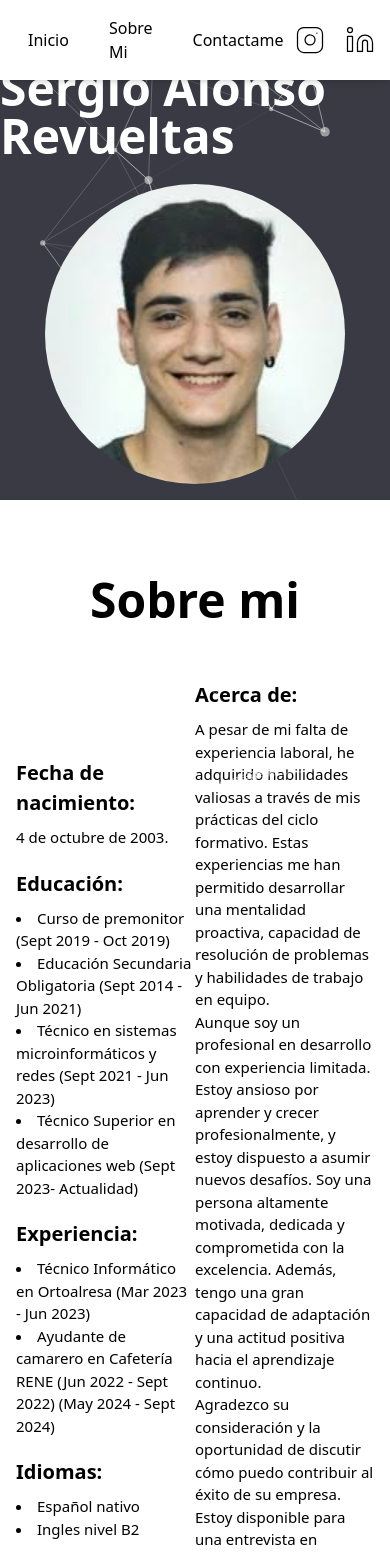
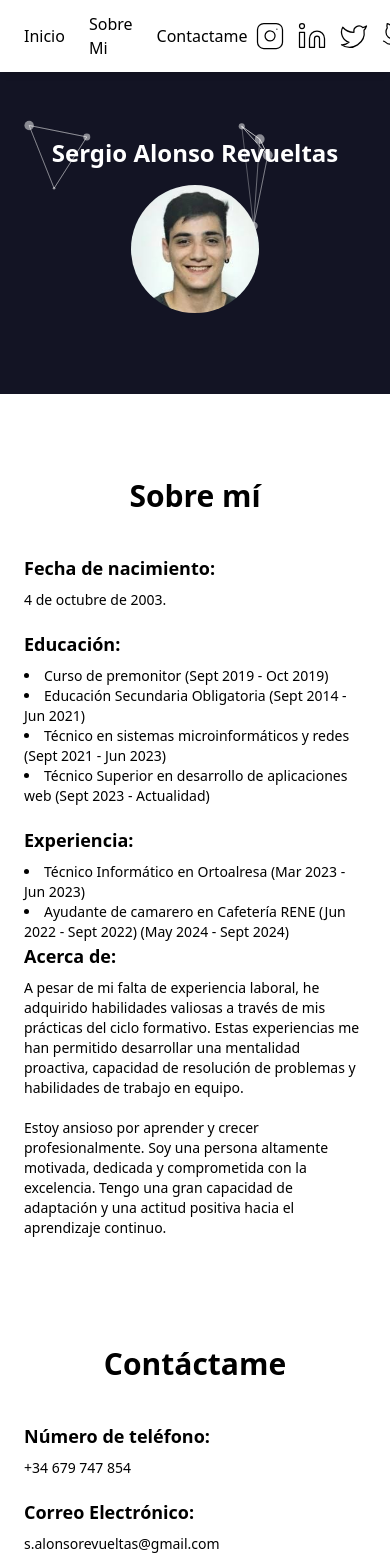
Before and after one commit to salonso13/Portfolio, a Next.js app: page / in a window 390 px wide. Shown: the top 1555 px of the page. Built offline with nearby package versions, Linux system fonts and the light colour scheme; a web font is replaced by a local one.

Commit message:
Contact and all responsive

```diff
--- a/app/globals.css
+++ b/app/globals.css
@@ -3,19 +3,20 @@
 @tailwind utilities;
 
 html,
-body{
+body {
   color: #000000;
   background: #ffffff;
+  font-size: 16px;
 }
 
-main{
+main {
   background: #747474;
   height: 100vh;
   height: 100dvh;
 }
 
 @layer utilities {
-  .text-balance{
-    text-wrap : balance;
+  .text-balance {
+    text-wrap: balance;
   }
 }
--- a/app/page.tsx
+++ b/app/page.tsx
@@ -1,25 +1,26 @@
-import CoverParticles from "@/components/cover-particles";
 import TransitionPage from "@/components/transition-page";
-import Photo from "@/components/photo"
+import Photo from "@/components/photo";
 import AboutMe from "@/components/about-me";
+import ContactMe from "@/components/contac";
 
 export default function Home() {
   return (
-    <main>
-      <TransitionPage />
-      <div className="flex min-h-[30vh] bg-norepeat bg-gradient-cover">
-        <CoverParticles />
+    <div>
+      {/* Sección de Foto */}
+      <div>
+        <TransitionPage />
         <Photo />
       </div>
 
-      <div id="about-me" className="min-h-[100vh] bg-white ">
-        <AboutMe/>
+      {/* Sección "Sobre Mi" */}
+      <div id="about-me">
+        <AboutMe />
       </div>
 
-      <div id="contactame" className="min-h-[100vh] bg-secondary">
-        <h2>Contáctame</h2>
-        <p>Contenido de contacto...</p>
+      {/* Sección "Contáctame" */}
+      <div id="contactame">
+        <ContactMe/>
       </div>
-    </main>
+    </div>
   );
 }
--- a/components/about-me.tsx
+++ b/components/about-me.tsx
@@ -2,54 +2,53 @@
 
 const AboutMe = () => {
   return (
-        <div className="w-full pt-[56px] z-20">
+    <div className="w-full pt-16 md:pt-20 z-20">
       <div className="flex justify-center pt-5">
-                <h1 className="text-5xl font-bold text-black mb-4 z-10">
-                    Sobre mi
+        <h1 className="text-3xl sm:text-4xl md:text-5xl font-bold text-black mb-4 z-10">
+          Sobre mí
         </h1>
       </div>
-            <div className="flex items-center px-4 py-2 pt-10 z-10">
-                <div className="flex-column items-center gap-4 w-[60%] z-10">
-                    <h1 className="text-[20px] font-bold">Fecha de nacimiento:</h1>
-                    <p className="text-[15px] pt-2">4 de octubre de 2003.</p>
+      <div className="flex flex-col md:flex-row items-start px-4 md:px-16 py-6 md:py-10 z-10">
+        {/* Columna Izquierda */}
+        <div className="w-full md:w-1/2 px-2 md:px-5 z-10">
+          <h1 className="text-lg sm:text-xl md:text-2xl font-bold">Fecha de nacimiento:</h1>
+          <p className="text-sm sm:text-base pt-2">4 de octubre de 2003.</p>
 
-                    <h1 className="text-[20px] font-bold pt-5">Educación:</h1>
-                    <ul className="list-disc list-inside text-[15px] pt-2">
+          <h1 className="text-lg sm:text-xl md:text-2xl font-bold pt-5">Educación:</h1>
+          <ul className="list-disc list-inside text-sm sm:text-base pt-2">
             <li>Curso de premonitor (Sept 2019 - Oct 2019)</li>
             <li>Educación Secundaria Obligatoria (Sept 2014 - Jun 2021)</li>
             <li>Técnico en sistemas microinformáticos y redes (Sept 2021 - Jun 2023)</li>
-                        <li>Técnico Superior en desarrollo de aplicaciones web (Sept 2023- Actualidad)</li>
+            <li>Técnico Superior en desarrollo de aplicaciones web (Sept 2023 - Actualidad)</li>
           </ul>
-                    <h1 className="text-[20px] font-bold pt-5">Experiencia:</h1>
-                    <ul className="list-disc list-inside text-[15px] pt-2">
+
+          <h1 className="text-lg sm:text-xl md:text-2xl font-bold pt-5">Experiencia:</h1>
+          <ul className="list-disc list-inside text-sm sm:text-base pt-2">
             <li>Técnico Informático en Ortoalresa (Mar 2023 - Jun 2023)</li>
             <li>Ayudante de camarero en Cafetería RENE (Jun 2022 - Sept 2022) (May 2024 - Sept 2024)</li>
           </ul>
-                    <h1 className="text-[20px] font-bold pt-5">Idiomas:</h1>
-                    <ul className="list-disc list-inside text-[15px] pt-2">
-                        <li>Español nativo</li>
-                        <li>Ingles nivel B2</li>
-                    </ul>
+        </div>
 
-                </div>
-                <div className="flex-column items-center gap-4 w-[60%]">
-                    <h1 className="text-[20px] font-bold">Acerca de:</h1>
-                    <p className="text-[15px] pt-2">A pesar de mi falta de experiencia laboral, he adquirido habilidades valiosas a través de mis
-                        prácticas del ciclo formativo. Estas experiencias me han permitido desarrollar una mentalidad
-                        proactiva, capacidad de resolución de problemas y habilidades de trabajo en equipo.
-                        <br/>
-                        Aunque soy un profesional en desarrollo con experiencia limitada. Estoy ansioso por aprender y
-                        crecer profesionalmente, y estoy dispuesto a asumir nuevos desafíos. Soy una persona
-                        altamente motivada, dedicada y comprometida con la excelencia. Además, tengo una gran
-                        capacidad de adaptación y una actitud positiva hacia el aprendizaje continuo.
-                        <br/>
-                        Agradezco su consideración y la oportunidad de discutir cómo puedo contribuir al éxito de su
-                        empresa. Estoy disponible para una entrevista en persona o por teléfono para profundizar en mi
-                        perfil y mis capacidades.</p>
+        {/* Columna Derecha */}
+        <div className="w-full md:w-1/2 px-2 md:px-5 z-10">
+          <h1 className="text-lg sm:text-xl md:text-2xl font-bold">Acerca de:</h1>
+          <p className="text-sm sm:text-base pt-2">
+            A pesar de mi falta de experiencia laboral, he adquirido habilidades
+            valiosas a través de mis prácticas del ciclo formativo. Estas
+            experiencias me han permitido desarrollar una mentalidad proactiva,
+            capacidad de resolución de problemas y habilidades de trabajo en
+            equipo.
+          </p>
+          <p className="text-sm sm:text-base pt-5">
+            Estoy ansioso por aprender y crecer profesionalmente. Soy una
+            persona altamente motivada, dedicada y comprometida con la
+            excelencia. Tengo una gran capacidad de adaptación y una actitud
+            positiva hacia el aprendizaje continuo.
+          </p>
         </div>
       </div>
     </div>
   );
-}
+};
 
 export default AboutMe;
--- /dev/null
+++ b/components/contac.tsx
@@ -0,0 +1,27 @@
+"use client";
+
+const ContactMe = () => {
+  return (
+    <div className="w-full pt-16 md:pt-20 z-20">
+      <div className="flex justify-center pt-5">
+        <h1 className="text-3xl sm:text-4xl md:text-5xl font-bold text-black mb-4 z-10">
+          Contáctame
+        </h1>
+      </div>
+      <div className="flex flex-col items-start px-4 md:px-16 py-6 md:py-10 z-10">
+        <div className="w-full px-2 md:px-5 z-10">
+          <h1 className="text-lg sm:text-xl md:text-2xl font-bold">Número de teléfono:</h1>
+          <p className="text-sm sm:text-base pt-2">+34 679 747 854</p>
+
+          <h1 className="text-lg sm:text-xl md:text-2xl font-bold pt-5">Correo Electrónico:</h1>
+          <p className="text-sm sm:text-base pt-2">s.alonsorevueltas@gmail.com</p>
+
+          <h1 className="text-lg sm:text-xl md:text-2xl font-bold pt-5">Localidad:</h1>
+          <p className="text-sm sm:text-base pt-2">Madrid, España</p>
+        </div>
+      </div>
+    </div>
+  );
+};
+
+export default ContactMe;
--- a/components/cover-particles.tsx
+++ b/components/cover-particles.tsx
@@ -1,12 +1,12 @@
-"use client"
-import {useEffect, useState } from "react";
+"use client";
+import { useEffect, useState } from "react";
 import Particles, { initParticlesEngine } from "@tsparticles/react";
 import { loadSlim } from "@tsparticles/slim";
 
-
 const CoverParticles = () => {
   // eslint-disable-next-line @typescript-eslint/no-unused-vars
-    const [ init, setInit ] = useState(false);
+  const [init, setInit] = useState(false);
+
   useEffect(() => {
     initParticlesEngine(async (engine) => {
       await loadSlim(engine);
@@ -16,36 +16,23 @@ const CoverParticles = () => {
   }, []);
 
   return (
-        <div className="w-[0px] z-0">
     <Particles
       id="tsparticles"
       options={{
+        fullScreen: false, // Esto asegura que las partículas no ocupen toda la pantalla.
         fpsLimit: 120,
         interactivity: {
           events: {
-                        onClick: {
-                            enable: true,
-                            mode: "push",
-                        },
-                        onHover: {
-                            enable: true,
-                            mode: "repulse",
-                        },
+            onClick: { enable: true, mode: "push" },
+            onHover: { enable: true, mode: "repulse" },
           },
           modes: {
-                        push: {
-                            quantity: 4,
-                        },
-                        repulse: {
-                            distance: 200,
-                            duration: 0.4,
-                        },
+            push: { quantity: 4 },
+            repulse: { distance: 200, duration: 0.4 },
           },
         },
         particles: {
-                    color: {
-                        value: "#ffffff",
-                    },
+          color: { value: "#ffffff" },
           links: {
             color: "#ffffff",
             distance: 150,
@@ -56,34 +43,20 @@ const CoverParticles = () => {
           move: {
             direction: "none",
             enable: true,
-                        outModes: {
-                            default: "bounce",
-                        },
+            outModes: { default: "bounce" },
             random: false,
             speed: 1,
             straight: false,
           },
-                    number: {
-                        density: {
-                            enable: true,
-                        },
-                        value: 200,
-                    },
-                    opacity: {
-                        value: 0.5,
-                    },
-                    shape: {
-                        type: "circle",
-                    },
-                    size: {
-                        value: { min: 1, max: 5 },
-                    },
+          number: { density: { enable: true }, value: 200 },
+          opacity: { value: 0.5 },
+          shape: { type: "circle" },
+          size: { value: { min: 1, max: 5 } },
         },
         detectRetina: true,
       }}
     />
-        </div>
   );
-}
+};
 
 export default CoverParticles;
--- a/components/naavbar.tsx
+++ b/components/naavbar.tsx
@@ -8,32 +8,38 @@ const Navbar = () => {
   const handleScroll = (id: string) => {
     const section = document.getElementById(id);
     if (section) {
-      section.scrollIntoView({ behavior: "smooth" }); // Desplazamiento suave
+      section.scrollIntoView({ behavior: "smooth" });
     }
   };
 
   return (
-    <MotionTransition position="right" className="fixed top-0 left-0 w-full z-50 bg-white shadow-md">
+    <MotionTransition
+      position="right"
+      className="fixed top-0 left-0 w-full z-50 bg-white shadow-md"
+    >
       <nav>
-        <div className="flex items-center justify-between px-4 py-2">
-          <div className="flex items-center gap-4">
+        <div className="flex items-center justify-between px-4 md:px-10 py-2">
+          {/* Menú de Navegación */}
+          <div className="flex items-center gap-2 md:gap-5">
             {itemsNavbar.map((item) => (
               <div
                 key={item.id}
-                onClick={() => handleScroll(item.link.replace("#", ""))} // Llama a handleScroll
-                className="px-3 py-2 transition duration-150 rounded-full cursor-pointer hover:bg-secondary"
+                onClick={() => handleScroll(item.link.replace("#", ""))}
+                className="px-2 md:px-4 py-1 md:py-2 rounded-full cursor-pointer hover:bg-secondary transition"
               >
                 {item.icon}
               </div>
             ))}
           </div>
-          <div className="flex items-center gap-5">
+
+          {/* Redes Sociales */}
+          <div className="flex items-center gap-3 md:gap-5">
             {socialNetworks.map(({ logo, src, id }) => (
               <a
                 key={id}
                 href={src}
                 target="_blank"
-                className="transition-all duration-300 hover:text-secondary"
+                className="hover:text-secondary transition"
               >
                 {logo}
               </a>
--- a/components/photo.tsx
+++ b/components/photo.tsx
@@ -1,27 +1,36 @@
 "use client";
-import Image from 'next/image';
+import Image from "next/image";
+import CoverParticles from "./cover-particles";
 
 const Photo = () => {
   return (
-        <div id="inicio" className="w-full bg-darkBg/60">
-            <div className="flex justify-center pt-2">
-            <h1 className="text-5xl font-bold text-white mb-4">
+    <div
+      id="inicio"
+      className="relative w-full h-[40vh] sm:h-[50vh] md:h-[60vh] bg-darkBg overflow-hidden"
+    >
+      {/* Partículas limitadas al contenedor */}
+      <div className="absolute inset-0 pointer-events-none z-0">
+        <CoverParticles />
+      </div>
+
+      {/* Contenido */}
+      <div className="relative z-10 flex flex-col items-center justify-center h-full text-center">
+        <h1 className="text-2xl sm:text-4xl md:text-5xl font-bold text-white mb-4">
           Sergio Alonso Revueltas
         </h1>
-            </div>
-            <div className="flex justify-center pt-2 pb-4">
-
+        <div className="flex justify-center">
           <Image
             src="/yo.png"
             priority
             width={300}
             height={300}
             alt="Foto perfil"
-                    className="rounded-full z-10"
+            className="rounded-full z-10 object-cover w-32 h-32 sm:w-40 sm:h-40 md:w-52 md:h-52"
           />
         </div>
       </div>
+    </div>
   );
-}
+};
 
 export default Photo;
```
Lines whose indentation alone changed are shown as unchanged.
